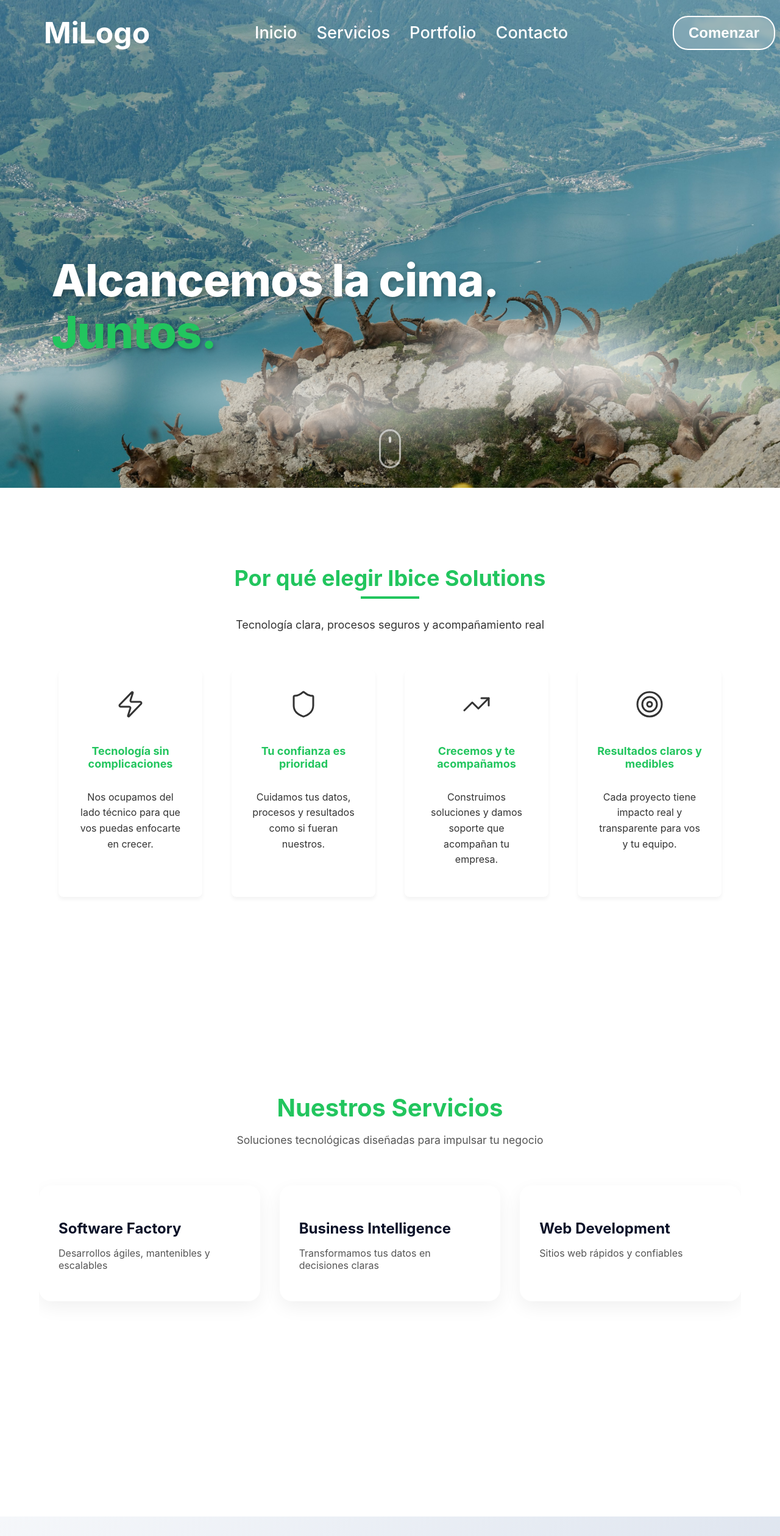
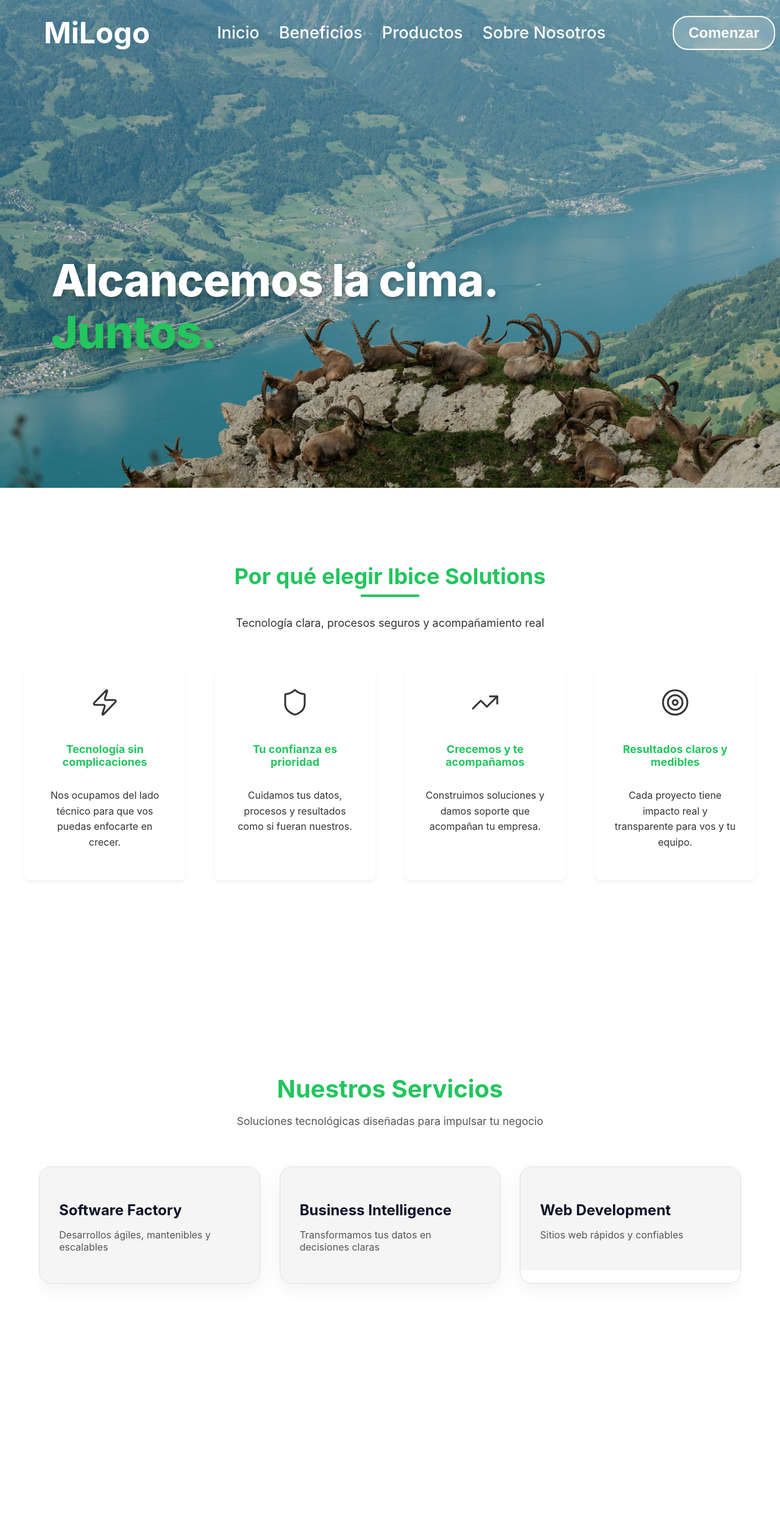
Before and after one commit to tobiasderene/ibice, a React (Create React App) app: page / in a window 1280 px wide. Shown: the top 2519 px of the page at 61% size. Built offline with nearby package versions, Linux system fonts and the light colour scheme.

Commit message:
many things

```diff
--- a/src/App.jsx
+++ b/src/App.jsx
@@ -8,10 +8,10 @@ function App() {
   return (
     <>
       <Header />
-      <Hero />
-      <Benefits />
-      <Products />
-      <AboutUs />
+      <Hero id="inicio" />
+      <Benefits id="benefits" />
+      <Products id="productos" />
+      <AboutUs id="contacto" />
     </>
   );
 }
--- a/src/components/Benefits.jsx
+++ b/src/components/Benefits.jsx
@@ -2,7 +2,7 @@ import React from 'react';
 import { Zap, Shield, TrendingUp, Target } from 'lucide-react';
 import '../styles/Benefits.css';
 
-export default function BenefitsSection() {
+export default function BenefitsSection({ id }) {
   const benefits = [
     {
       icon: Zap,
@@ -27,7 +27,8 @@ export default function BenefitsSection() {
   ];
 
   return (
-    <section className="benefits-section">
+    <section className="benefits-section" id = {id}>
+
       <div className="benefits-container">
         {/* Encabezado */}
         <div className="benefits-header">
--- a/src/components/Header.jsx
+++ b/src/components/Header.jsx
@@ -6,18 +6,19 @@ export default function Header() {
 
   useEffect(() => {
     const handleScroll = () => {
-      const isScrolled = window.scrollY > 50;
-      if (isScrolled !== scrolled) {
-        setScrolled(isScrolled);
-      }
+      setScrolled(window.scrollY > 50);
     };
 
     window.addEventListener('scroll', handleScroll);
     return () => window.removeEventListener('scroll', handleScroll);
-  }, [scrolled]);
+  }, []);
+
+  const scrollToSection = (id) => {
+    const el = document.getElementById(id);
+    if (el) el.scrollIntoView({ behavior: 'smooth' });
+  };
 
   return (
-    <>
     <header className={`header ${scrolled ? 'scrolled' : ''}`}>
       <div className="header-container">
         <div className="logo">
@@ -25,15 +26,14 @@ export default function Header() {
         </div>
 
         <nav className="nav">
-            <a href="#inicio">Inicio</a>
-            <a href="#servicios">Servicios</a>
-            <a href="#portfolio">Portfolio</a>
-            <a href="#contacto">Contacto</a>
+          <a href="#inicio" onClick={(e) => { e.preventDefault(); scrollToSection('inicio'); }}>Inicio</a>
+          <a href="#benefits" onClick={(e) => { e.preventDefault(); scrollToSection('benefits'); }}>Beneficios</a>
+          <a href="#productos" onClick={(e) => { e.preventDefault(); scrollToSection('productos'); }}>Productos</a>
+          <a href="#contacto" onClick={(e) => { e.preventDefault(); scrollToSection('contacto'); }}>Sobre Nosotros</a>
         </nav>
 
         <button className="cta-button">Comenzar</button>
       </div>
     </header>
-    </>
   );
 }
--- a/src/components/Hero.jsx
+++ b/src/components/Hero.jsx
@@ -1,9 +1,12 @@
+// Hero.jsx
 import React, { useState, useEffect } from 'react';
 import '../styles/Hero.css';
+import ibicesImg from '../assets/ibices.jpg';
 
-export default function Hero() {
+export default function Hero({ id }) {
   const [scrollY, setScrollY] = useState(0);
   const [showJuntos, setShowJuntos] = useState(false);
+  const [loaded, setLoaded] = useState(false);
 
   useEffect(() => {
     const handleScroll = () => setScrollY(window.scrollY);
@@ -12,8 +15,17 @@ export default function Hero() {
   }, []);
 
   useEffect(() => {
-    const timer = setTimeout(() => setShowJuntos(true), 750);
-    return () => clearTimeout(timer);
+    if (loaded) {
+      const timer = setTimeout(() => setShowJuntos(true), 500);
+      return () => clearTimeout(timer);
+    }
+  }, [loaded]);
+
+  // preload de imagen
+  useEffect(() => {
+    const img = new Image();
+    img.src = ibicesImg;
+    img.onload = () => setLoaded(true);
   }, []);
 
   const maxScroll = window.innerHeight * 0.8;
@@ -22,72 +34,34 @@ export default function Hero() {
 
   return (
     <div
-      className="hero-parallax"
+      id={id}
+      className={`hero-parallax ${loaded ? 'loaded' : ''}`}
       style={{
         filter: `blur(${blurAmount}px)`,
-        opacity,
-        transition: 'filter 0.2s ease-out, opacity 0.2s ease-out',
+        opacity: loaded ? opacity : 1,
+        transition: 'filter 0.2s ease-out, opacity 0.5s ease-out',
       }}
     >
-      {/* Fondo parallax */}
+      {!loaded && <div className="hero-placeholder"><div className="spinner" /></div>}
+
       <div
         className="hero-background"
         style={{
           transform: `translateY(${scrollY * 0.3}px) translateX(${scrollY * 0.02}px)`,
           height: `${120 + scrollY * 0.05}%`,
+          backgroundImage: loaded ? `url(${ibicesImg})` : 'none',
+          backgroundSize: 'cover',
+          backgroundPosition: 'center',
+          opacity: loaded ? 1 : 0,
+          transition: 'opacity 0.5s ease-in-out',
         }}
       />
 
-      {/* Texto */}
-      <div
-        className="hero-content"
-        style={{
-          transform: `translateY(${scrollY * 0.3}px)`,
-        }}
-      >
+      <div className="hero-content" style={{ transform: `translateY(${scrollY * 0.3}px)` }}>
         <h1 className="hero-slogan-container">
-          <span className={`hero-slogan first ${showJuntos ? 'visible' : ''}`}>
-            Alcancemos la cima.
-          </span>
-          <span className={`hero-slogan second ${showJuntos ? 'visible' : ''}`}>
-            Juntos.
-          </span>
+          <span className={`hero-slogan first ${showJuntos ? 'visible' : ''}`}>Alcancemos la cima.</span>
+          <span className={`hero-slogan second ${showJuntos ? 'visible' : ''}`}>Juntos.</span>
         </h1>
-      </div>
-
-      {/* Nubes */}
-      <div className="clouds-container">
-        <div
-          className="cloud cloud-1"
-          style={{ transform: `translateX(${scrollY * 0.05}px)` }}
-        ></div>
-        <div
-          className="cloud cloud-2"
-          style={{ transform: `translateX(${scrollY * 0.1}px)` }}
-        ></div>
-        <div
-          className="cloud cloud-3"
-          style={{ transform: `translateX(${scrollY * 0.08}px)` }}
-        ></div>
-        <div
-          className="cloud cloud-4"
-          style={{ transform: `translateX(${scrollY * -0.04}px)` }}
-        ></div>
-        <div
-          className="cloud cloud-5"
-          style={{ transform: `translateX(${scrollY * -0.06}px)` }}
-        ></div>
-        <div
-          className="cloud cloud-6"
-          style={{ transform: `translateX(${scrollY * 0.03}px)` }}
-        ></div>
-      </div>
-
-      {/* Scroll indicator */}
-      <div className="scroll-indicator">
-        <div className="mouse">
-          <div className="wheel"></div>
-        </div>
       </div>
     </div>
   );
--- a/src/components/Products.jsx
+++ b/src/components/Products.jsx
@@ -1,7 +1,7 @@
 import React, { useState, useEffect, useRef } from 'react';
 import '../styles/Products.css';
 
-export default function ServicesSection() {
+export default function ServicesSection({ id }) {
   const [openService, setOpenService] = useState(null);
   const [isMobile, setIsMobile] = useState(false);
   const [isVisible, setIsVisible] = useState(false);
@@ -83,7 +83,7 @@ export default function ServicesSection() {
   }, [openService]);
 
   return (
-    <section ref={sectionRef} className="services-section">
+    <section ref={sectionRef} className="services-section" id = {id}>
       <div className="services-container">
         <div className={`services-header ${isVisible ? 'visible' : ''}`}>
           <h2>Nuestros Servicios</h2>
--- a/src/styles/Benefits.css
+++ b/src/styles/Benefits.css
@@ -1,12 +1,16 @@
 /* Sección Principal */
 .benefits-section {
-  padding: 6rem 6rem;
+  display: flex;              /* activa flexbox */
+  flex-direction: column;     /* columna para mantener header + grid */
+  justify-content: center;    /* centra verticalmente */
+  align-items: center;        /* centra horizontalmente */
+  min-height: 100vh;          /* al menos el alto de la pantalla */
   background-color: #FFFFFF;
 }
 
 .benefits-container {
   max-width: 1200px;
-  margin: 0 auto;
+  width: 100%;
 }
 
 /* Encabezado */
--- a/src/styles/Hero.css
+++ b/src/styles/Hero.css
@@ -5,20 +5,59 @@
   height: 100vh;
   overflow: hidden;
   background: #0a1128;
-  transition: filter 0.5s ease-out;
+  opacity: 0;
+  transition: opacity 1s ease-in-out;
 }
 
+.hero-parallax.loaded {
+  opacity: 1;
+}
+
+/* Placeholder mientras carga */
+.hero-placeholder {
+  position: absolute;
+  top: 0;
+  left: 0;
+  width: 100%;
+  height: 100%;
+  background: linear-gradient(135deg, #0a1128, #1a1f3a);
+  display: flex;
+  align-items: center;
+  justify-content: center;
+  z-index: 10;
+}
+
+.hero-placeholder .spinner {
+  width: 50px;
+  height: 50px;
+  border: 5px solid rgba(255, 255, 255, 0.3);
+  border-top: 5px solid #22C55E;
+  border-radius: 50%;
+  animation: spin 1s linear infinite;
+}
+
+@keyframes spin {
+  0% { transform: rotate(0deg); }
+  100% { transform: rotate(360deg); }
+}
+
+/* Fondo del hero */
 .hero-background {
   position: absolute;
   top: 0;
   left: 0;
   width: 100%;
   height: 160%;
-  background-image: url('../assets/ibices.jpg');
   background-size: cover;
   background-position: center 55%;
   background-repeat: no-repeat;
   z-index: 1;
+  transition: opacity 0.5s ease-in-out;
+  opacity: 0;
+}
+
+.hero-parallax.loaded .hero-background {
+  opacity: 1;
 }
 
 /* Estrellas dinámicas */
@@ -71,22 +110,22 @@
   text-shadow: 2px 4px 8px rgba(0,0,0,0.3);
 }
 
-/* Hero principal */
 .hero-slogan.first {
   font-size: clamp(55px, 7vw, 70px);
   color: #ffffff;
   transform: translateY(-50px);
 }
+
 .hero-slogan.first.visible {
   transform: translateY(0) scale(1.05);
 }
 
-/* Slogan secundario / color marca */
 .hero-slogan.second {
   font-size: clamp(55px, 7vw, 70px);
   color: #22C55E;
   transform: translateY(50px);
 }
+
 .hero-slogan.second.visible {
   transform: translateY(0) scale(1.05);
 }
@@ -136,7 +175,6 @@
   filter: blur(25px);
 }
 
-/* Nubes individuales */
 .cloud-1 { width: 350px; height: 120px; left: -10%; bottom: 15%; animation-duration: 25s; }
 .cloud-2 { width: 400px; height: 140px; left: 20%; bottom: 8%; animation-duration: 30s; animation-delay: -5s; }
 .cloud-3 { width: 450px; height: 150px; left: 50%; bottom: 12%; animation-duration: 35s; animation-delay: -10s; }
@@ -201,3 +239,26 @@
   .hero-slogan.first { font-size: clamp(34px, 10vw, 42px); }
   .hero-slogan.second { font-size: clamp(34px, 10vw, 42px); }
 }
+
+/* Accordion Hover */
+.service-card {
+  border: 1px solid #ddd;
+  margin-bottom: 1rem;
+  border-radius: 8px;
+  overflow: hidden;
+  transition: transform 0.3s ease;
+}
+
+.service-card:hover {
+  transform: scale(1.02);
+}
+
+.service-header {
+  background: #f5f5f5;
+  padding: 1rem;
+}
+
+.service-body {
+  padding: 0 1rem;
+  background: #fff;
+}
--- a/src/styles/Products.css
+++ b/src/styles/Products.css
@@ -3,10 +3,13 @@
 /* Sección principal */
 .services-section {
   width: 100%;
-  padding: 8rem 0;
   background-color: #ffffff;
   display: flex;
-  justify-content: center;
+  flex-direction: column;
+  justify-content: flex-start; /* ya no centramos verticalmente */
+  align-items: center;
+  min-height: 100vh; /* ocupa pantalla completa si querés */
+  padding: 8rem 0;
 }
 
 .services-container {
@@ -18,6 +21,7 @@
   max-height: 1200px;
   overflow: hidden; /* evita que el contenido excedente se desborde */
 }
+
 
 
 /* Header */
```
Lines whose indentation alone changed are shown as unchanged.
